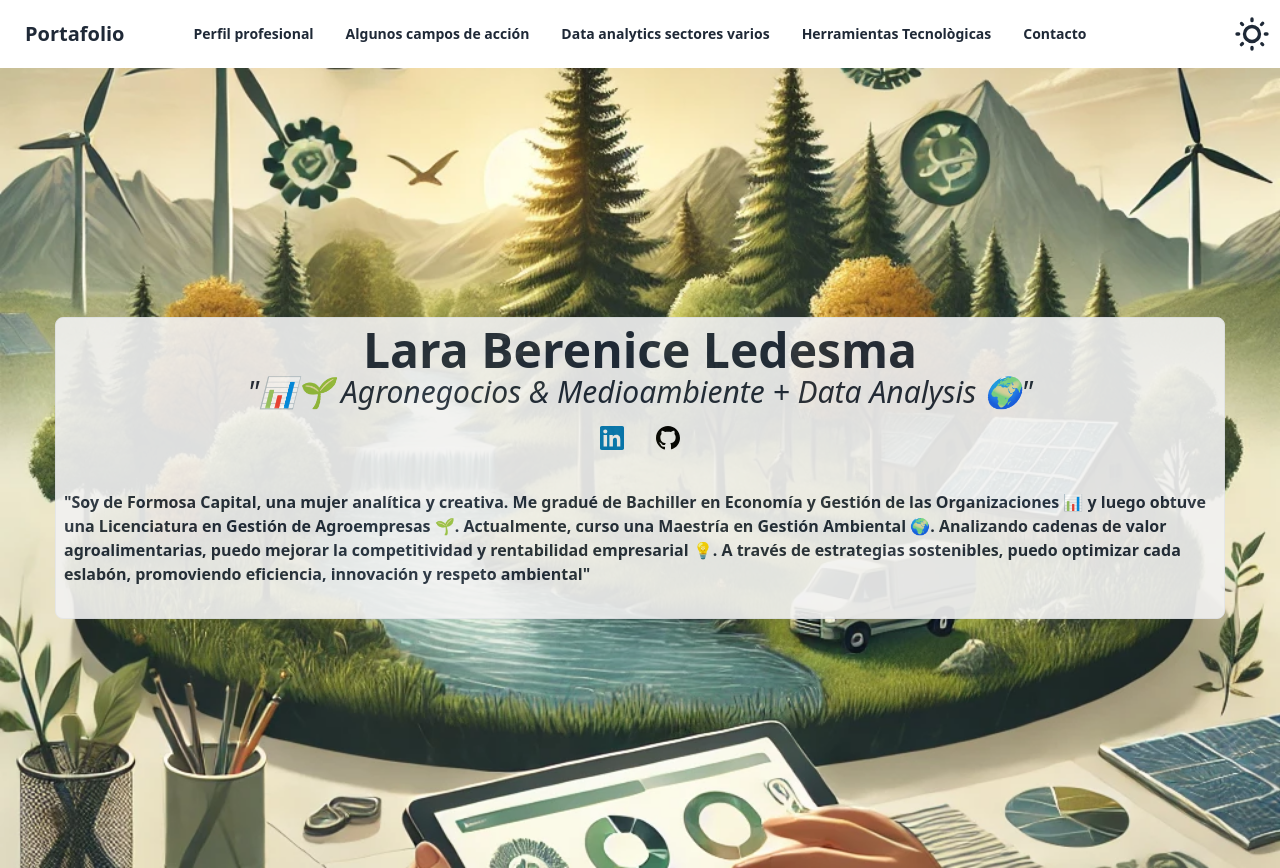
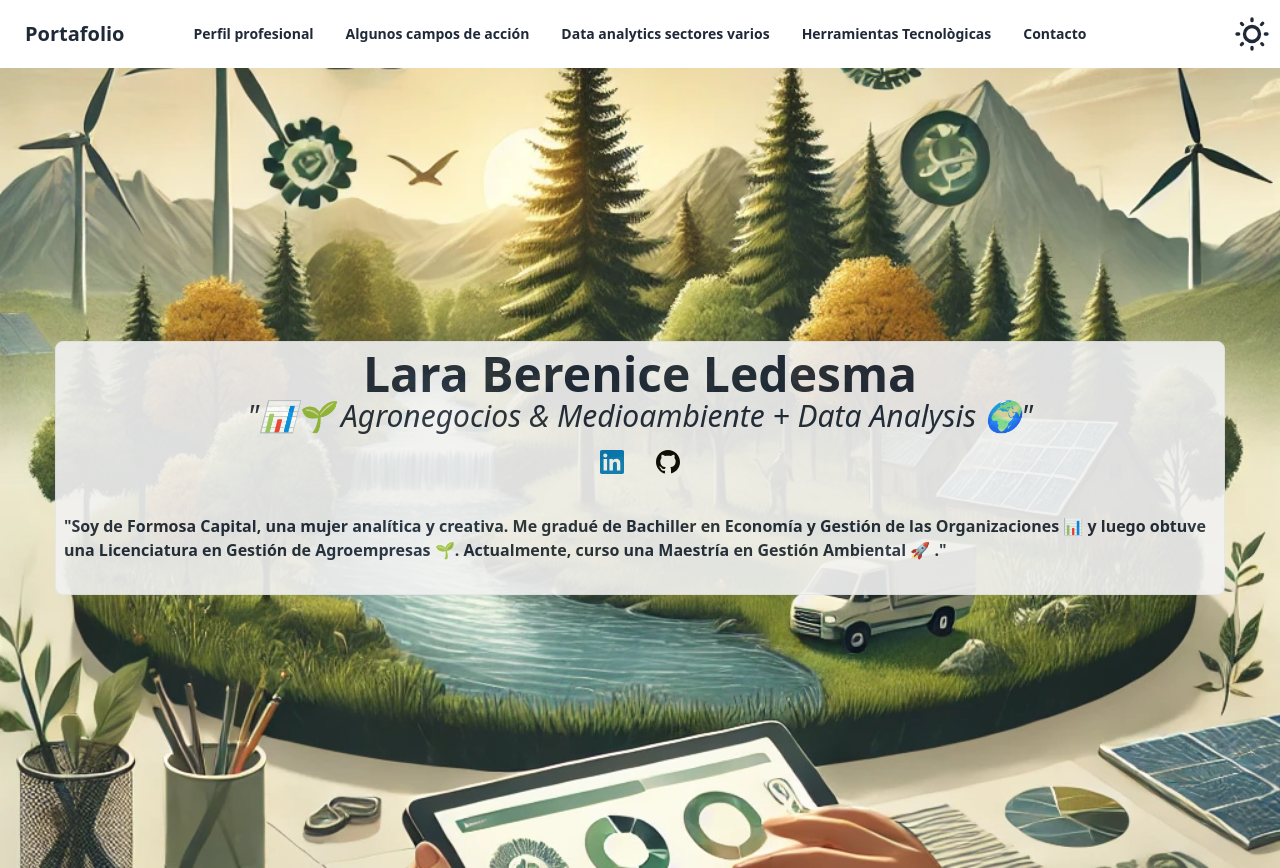
Before and after one commit to LaraBerenice/LaraBerenice-lara_portafolio_m_02, a website built with Vite: page index.html in a window 1280 px wide. Shown: the top 868 px of the page. Built offline with nearby package versions, Linux system fonts and the light colour scheme; files whose address does not match are found by name.

Commit message:
modificaciones

```diff
--- a/index.html
+++ b/index.html
@@ -124,10 +124,7 @@
         <p class="py-6 text-start font-bold not-italic">
           "Soy de Formosa Capital, una mujer analítica y creativa. Me gradué de Bachiller en Economía y
           Gestión de las Organizaciones 📊 y luego obtuve una Licenciatura en Gestión de
-          Agroempresas 🌱. Actualmente, curso una Maestría en Gestión Ambiental 🌍. Analizando
-          cadenas de valor agroalimentarias, puedo mejorar la competitividad y rentabilidad
-          empresarial 💡. A través de estrategias sostenibles, puedo optimizar cada eslabón,
-          promoviendo eficiencia, innovación y respeto ambiental"
+          Agroempresas 🌱. Actualmente, curso una Maestría en Gestión Ambiental 🚀 ."
         </p>
 
       </div>
```
